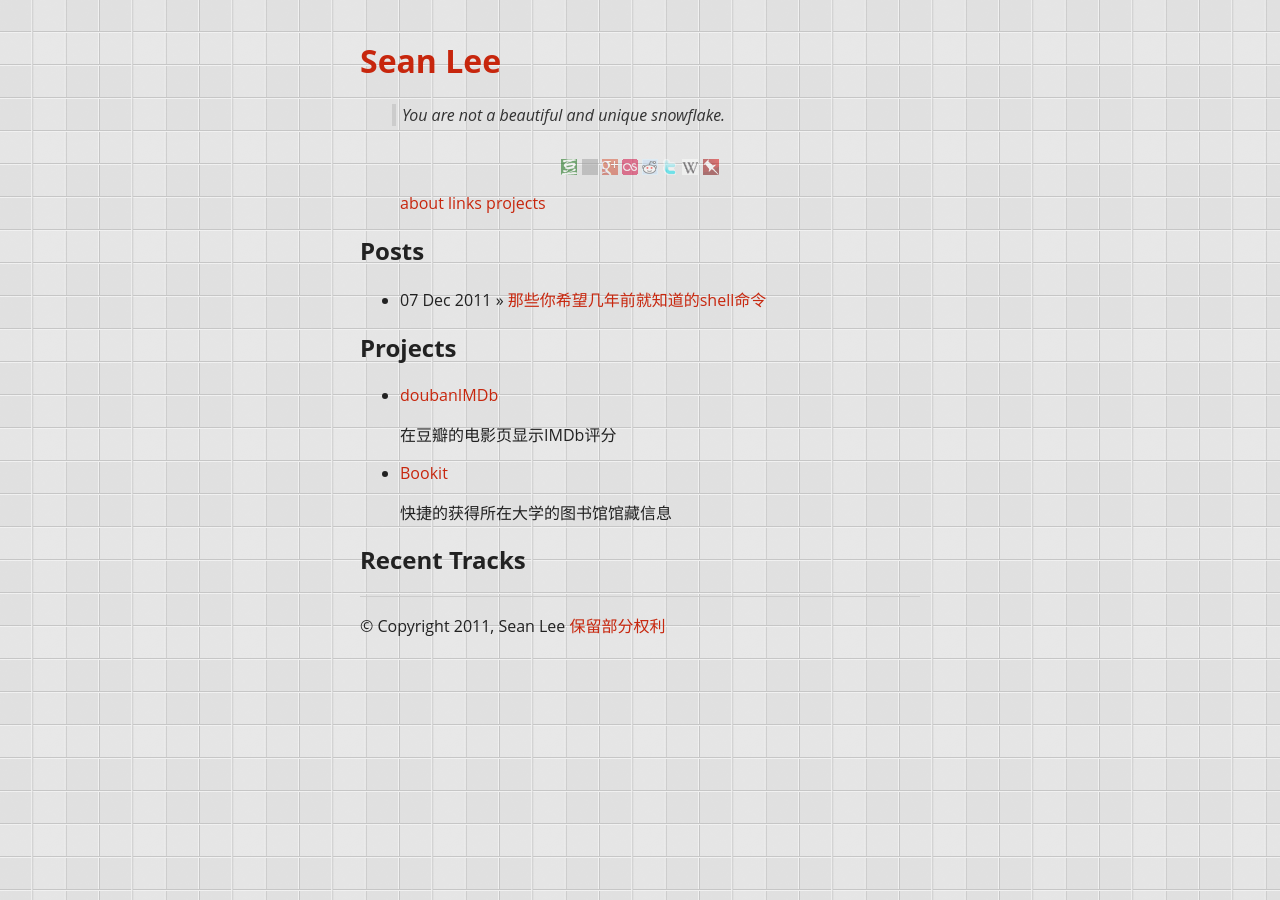
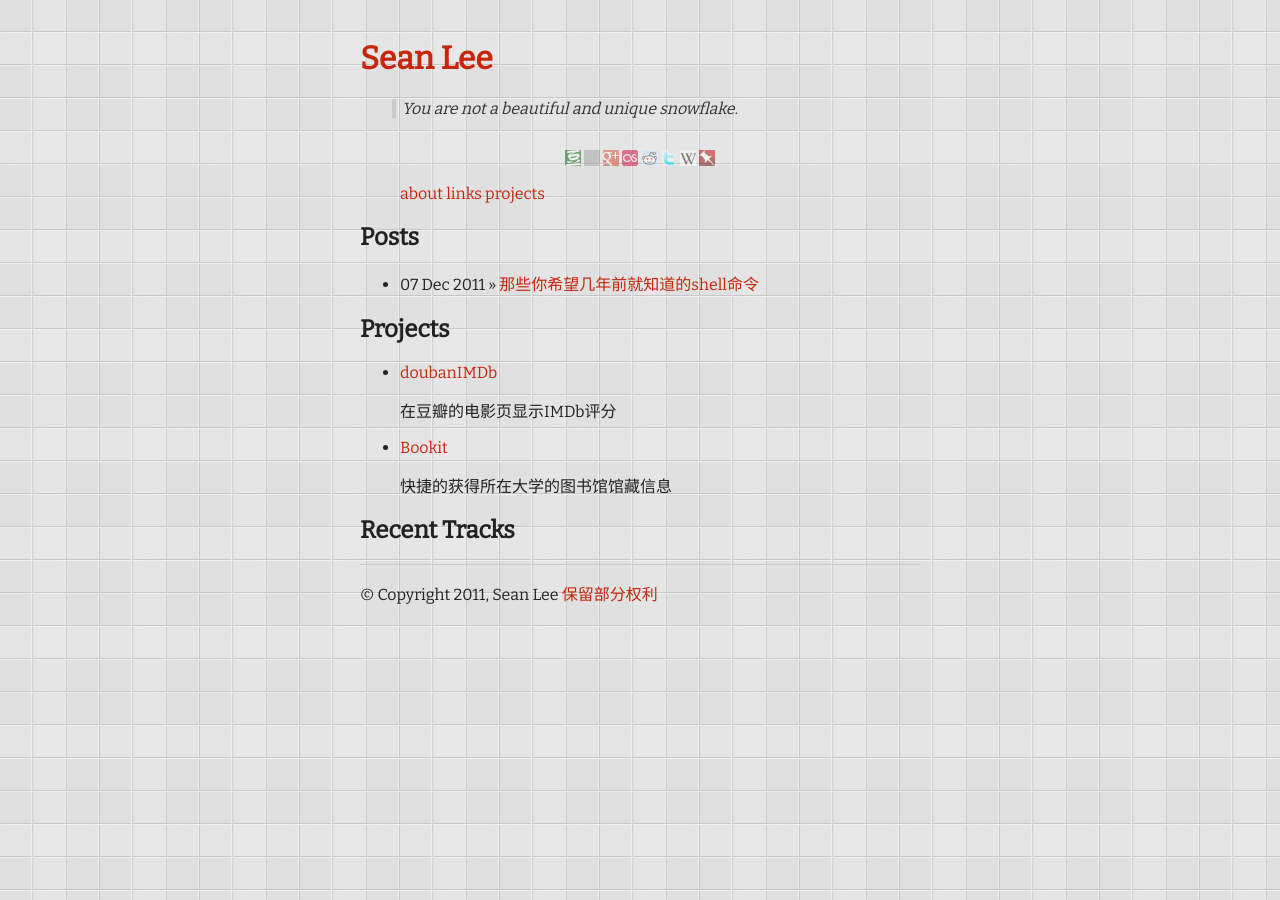
Before and after one commit to lisongx/notimportant.org, a Jekyll site: the page built from index.html, in a window 1280 px wide. Built offline with Jekyll 4.4.1, drawn with Linux system fonts in a browser that asks for light colours; nearby versions of some CDN libraries; grey boxes are pictures that could not be loaded.

Commit message:
change the font in css file

```diff
--- a/css/style.css
+++ b/css/style.css
@@ -15,7 +15,7 @@ html {
 body {
     color: #222;
     font-size: 16px;
-    font-family: 'Open Sans', helvetica, arial, sans-serif;
+    font-family: 'Bitter', helvetica, arial, sans-serif;
     padding-top: 10px;
 }
 
```
